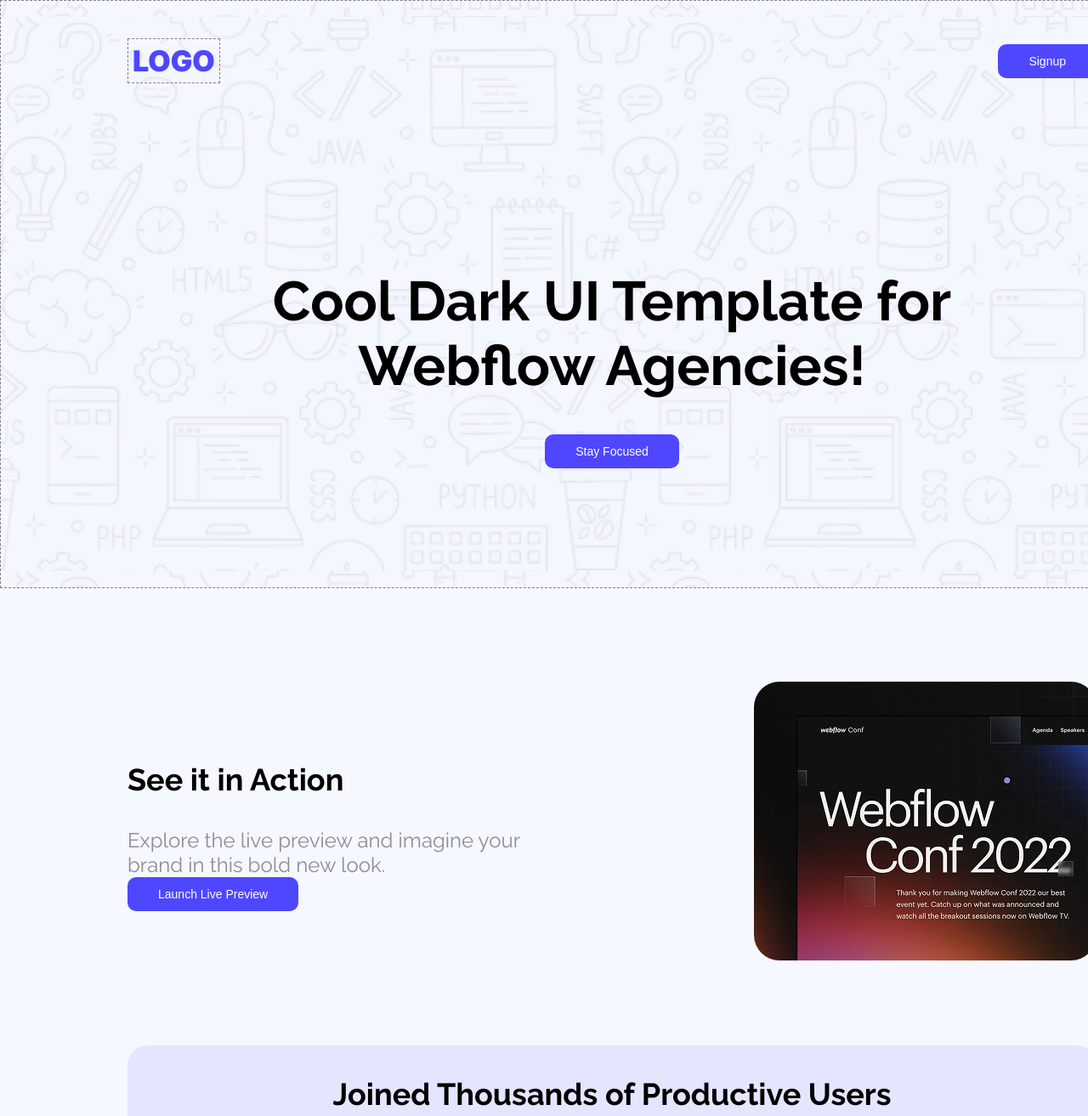
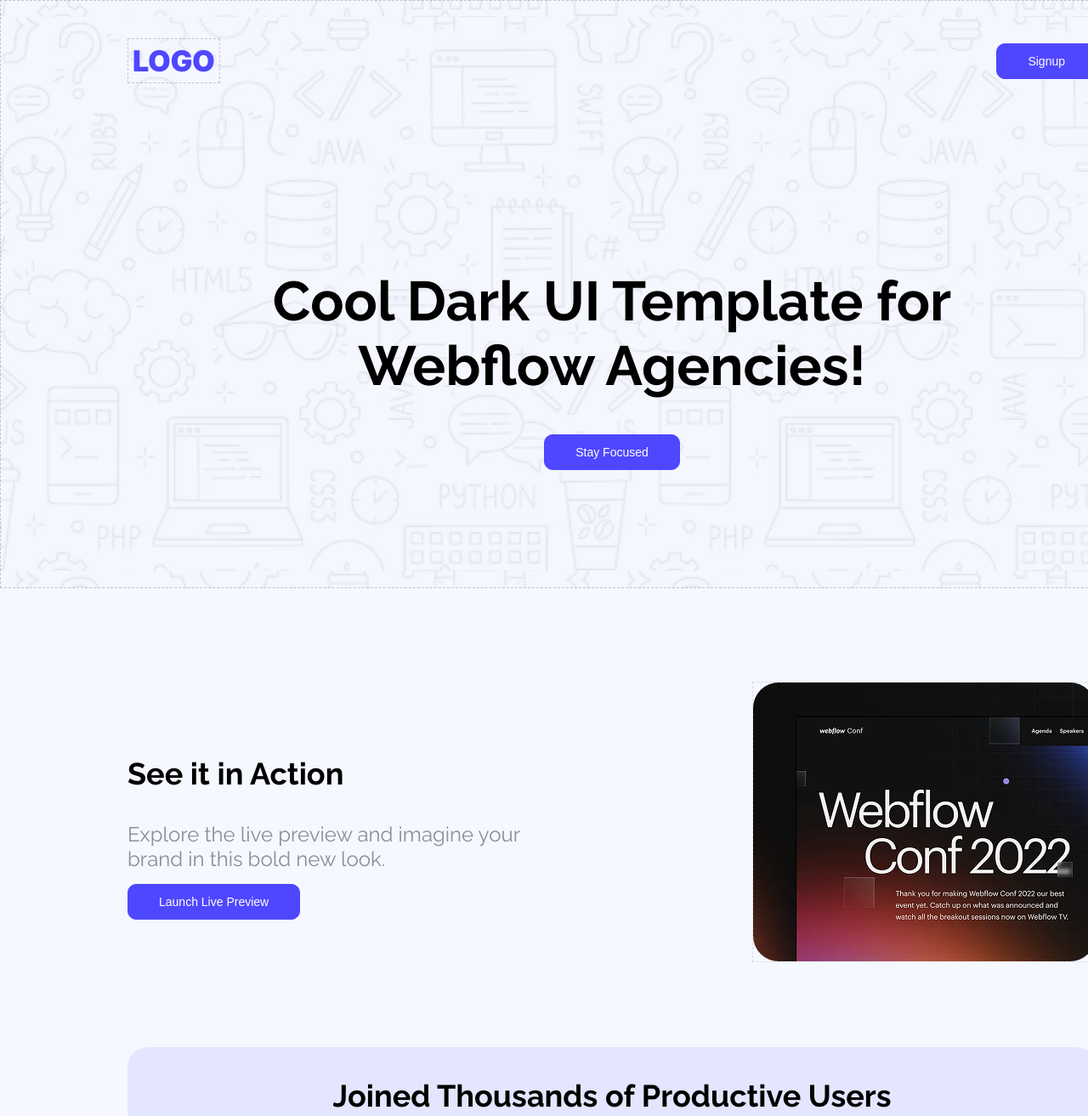
Before and after one commit to atmabdullaham/landing-launchpad, a plain HTML site: page index.html in a window 1280 px wide. Shown: the top 1313 px of the page at 85% size. Drawn offline with Linux system fonts and the light colour scheme.

Commit message:
make some correction andpolishing

```diff
--- a/index.html
+++ b/index.html
@@ -38,7 +38,9 @@
             <button>Launch Live Preview</button>
         </div>
 
-                <img src="./assets/wc-mini.png" alt="">
+        <div class="action-img-container">
+            <img src="./assets/wc-mini.png" alt="">
+        </div>
 
          </section>
 
@@ -148,7 +150,7 @@
                          <input type="text" id="name" placeholder="Full Name">
 
                         <label for="message">Message</label>
-                         <textarea name="message" id="message" cols="30" rows="10"></textarea>
+                         <textarea name="message" id="message" cols="30" rows="10" placeholder="Write Your Message"></textarea>
                     </fieldset>
 
                 </form>
--- a/styles/style.css
+++ b/styles/style.css
@@ -30,14 +30,15 @@
     font-size: 34px;
     text-transform: uppercase;
     font-family: inter;
-    border: 1px gray dashed;
+    border: 1px dashed rgba(0, 0, 0, 0.2);
     padding: 5px;
 }
 header{
     background-image: url('../assets/Hero-bg.png');
     background-position: center;
     height: 690px;
-    border: 1px dashed gray;
+    border: 1px dashed rgba(0, 0, 0, 0.2);
+
 }
 
 body{
@@ -55,9 +56,6 @@ body{
     justify-items: center;
     margin: auto;
     margin-top: 130px   ;
-
-
-
 }
 .banner h1{
     font-weight: 700;
@@ -68,11 +66,21 @@ body{
 button{
     background: #4E47FF;
     color: white;
-    border: none;
+    border: 1px solid #4E47FF;
     padding: 12px 36px;
     border-radius: 10px;
     font-weight: 500;
     font-size: 14px;
+
+}
+button:hover{
+        background: white;
+        color: #4E47FF;
+        border: 1px solid #4E47FF;
+        padding: 12px 36px;
+        border-radius: 0px;
+        font-weight: 500;
+        font-size: 14px;
 }
 
 /* main Sections */
@@ -110,9 +118,21 @@ main{
     font-size: 24px;
     color: #25243280;
     width: 500px;
+    padding-bottom: 15px;
 }
 .action-section img{
     border-radius: 30px;
+    height: auto;
+    width: 100%;
+    display: block;
+
+
+}
+.action-img-container{
+    border: 1px dashed rgba(0, 0, 0, 0.1);
+
+
+
 }
 
 /* State container */
@@ -193,7 +213,7 @@ border-radius: 24px;
     border-radius: 50%;
 
 }
-.reviewer h5, p {
+.reviewer h5, p{
     margin: 0;
     padding: 0;
     color: #757575;
@@ -201,6 +221,7 @@ border-radius: 24px;
 .review p{
     color: #1E1E1E;
     text-align: justify;
+    color: #757575;
 
 }
 
@@ -240,6 +261,7 @@ fieldset label{
 
 }
 
+
 .message-section h1, .form-container{
     flex: 1;
 }
@@ -264,7 +286,7 @@ form label{
 form fieldset{
     border: none;
 }
-form input::placeholder{
+form textarea::placeholder, input::placeholder{
     font-size: 20px;
     font-weight: 400;
 }
```
